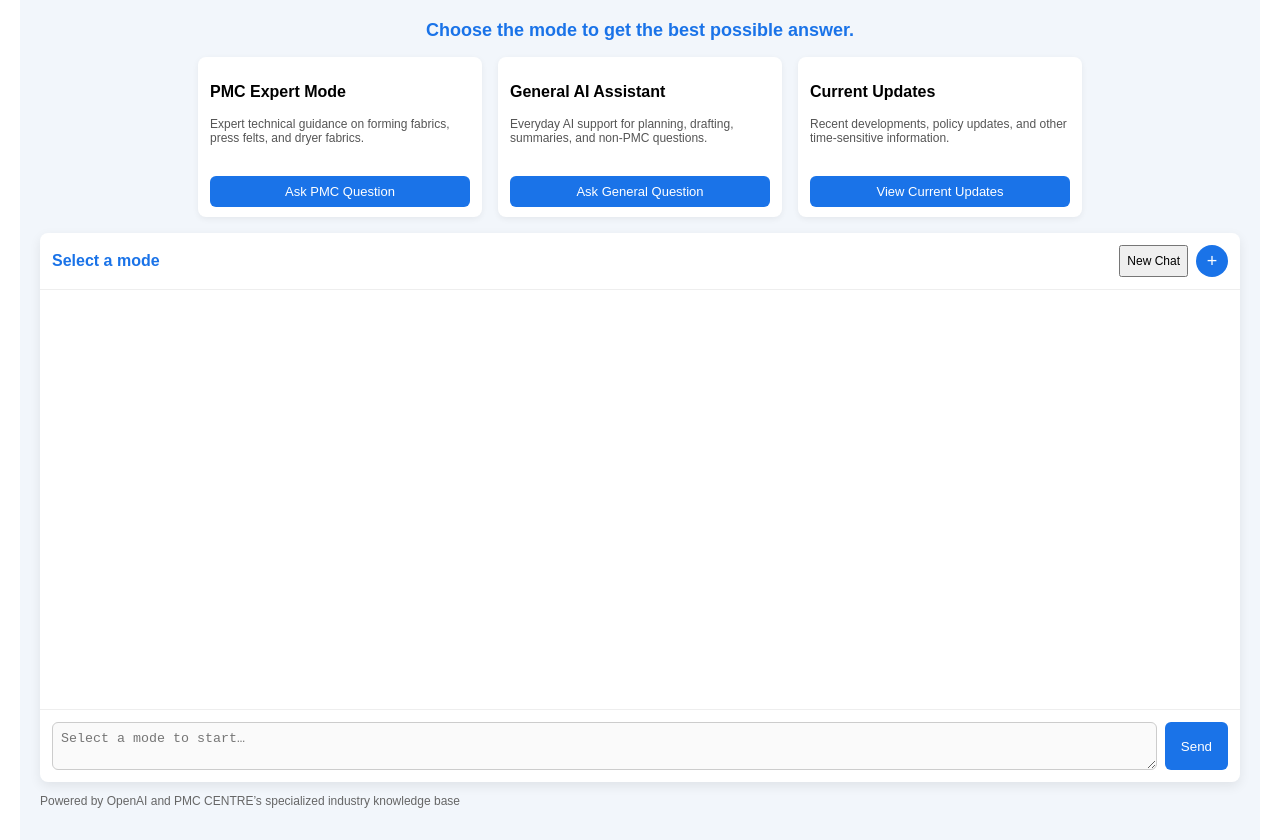
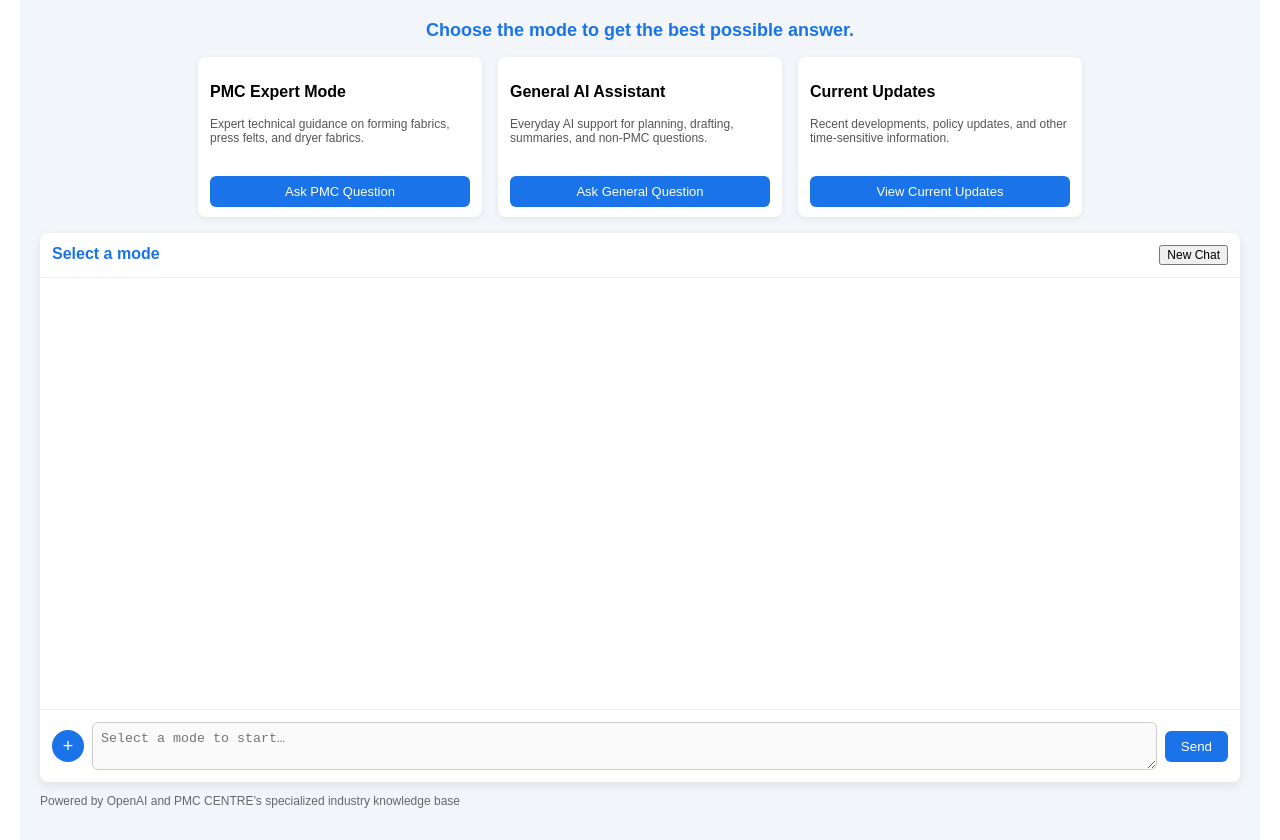
Before and after one commit to support231/pmc-centre-ai-clean-ui, a Next.js app: page / in a window 1280 px wide. Built offline with nearby package versions, Linux system fonts and the light colour scheme.

Commit message:
Update page.tsx: Copy and Edit added

```diff
--- a/app/page.tsx
+++ b/app/page.tsx
@@ -45,7 +45,7 @@ export default function Home() {
   }, [messages, loading]);
 
   /* =======================
-     MODE CHANGE
+     MODE / CHAT RESET
      ======================= */
 
   function onModeChange(m: Mode) {
@@ -101,7 +101,6 @@ export default function Home() {
     setLoading(true);
 
     try {
-      // Lightweight context (last 6 turns only)
       const contextText = updatedMessages
         .slice(-6)
         .map((m) =>
@@ -130,12 +129,13 @@ export default function Home() {
 
       const data = await res.json();
 
-      const assistantMsg: ChatMessage = {
-        role: "assistant",
-        content: data.answer || "No answer received.",
-      };
-
-      setMessages((prev) => [...prev, assistantMsg]);
+      setMessages((prev) => [
+        ...prev,
+        {
+          role: "assistant",
+          content: data.answer || "No answer received.",
+        },
+      ]);
     } catch {
       setMessages((prev) => [
         ...prev,
@@ -148,6 +148,22 @@ export default function Home() {
     } finally {
       setLoading(false);
     }
+  }
+
+  /* =======================
+     EDIT & COPY
+     ======================= */
+
+  function editMessage(index: number) {
+    const msg = messages[index];
+    if (msg.role !== "user") return;
+
+    setInput(msg.content);
+    setMessages(messages.slice(0, index));
+  }
+
+  function copyMessage(text: string) {
+    navigator.clipboard.writeText(text);
   }
 
   function handleKeyDown(e: React.KeyboardEvent<HTMLTextAreaElement>) {
@@ -247,7 +263,6 @@ export default function Home() {
             padding: 12,
             display: "flex",
             justifyContent: "space-between",
-            alignItems: "center",
             borderBottom: "1px solid #eee",
           }}
         >
@@ -255,63 +270,13 @@ export default function Home() {
             {mode ? `Mode: ${mode}` : "Select a mode"}
           </strong>
 
-          <div style={{ display: "flex", gap: 8 }}>
-            <button onClick={startNewChat} style={{ fontSize: 12 }}>
-              New Chat
-            </button>
-
-            <button
-              onClick={() => {
-                if (mode === "LIVE") {
-                  alert(
-                    "Current Updates does not support document upload."
-                  );
-                  return;
-                }
-                fileInputRef.current?.click();
-              }}
-              disabled={!mode}
-              style={{
-                ...uploadBtn,
-                opacity: mode === "LIVE" ? 0.5 : 1,
-              }}
-            >
-              +
-            </button>
-
-            <input
-              type="file"
-              ref={fileInputRef}
-              hidden
-              onChange={onFileSelect}
-            />
-          </div>
+          <button onClick={startNewChat} style={{ fontSize: 12 }}>
+            New Chat
+          </button>
         </div>
 
-        {/* FILE INFO */}
-        {selectedFile && (
-          <div
-            style={{
-              fontSize: 12,
-              padding: "6px 12px",
-              background: "#eef3fb",
-              display: "flex",
-              justifyContent: "space-between",
-            }}
-          >
-            <span>📎 {selectedFile.name}</span>
-            <button onClick={removeFile}>Remove</button>
-          </div>
-        )}
-
         {/* CHAT MESSAGES */}
-        <div
-          style={{
-            flex: 1,
-            overflowY: "auto",
-            padding: 12,
-          }}
-        >
+        <div style={{ flex: 1, overflowY: "auto", padding: 12 }}>
           {messages.map((m, i) => (
             <div
               key={i}
@@ -333,6 +298,15 @@ export default function Home() {
               >
                 {m.content}
               </div>
+
+              <div style={{ fontSize: 12, marginTop: 2 }}>
+                {m.role === "user" && (
+                  <button onClick={() => editMessage(i)}>✏️</button>
+                )}
+                {m.role === "assistant" && (
+                  <button onClick={() => copyMessage(m.content)}>📋</button>
+                )}
+              </div>
             </div>
           ))}
 
@@ -352,8 +326,27 @@ export default function Home() {
             borderTop: "1px solid #eee",
             display: "flex",
             gap: 8,
+            alignItems: "center",
           }}
         >
+          {mode !== "LIVE" && (
+            <>
+              <button
+                onClick={() => fileInputRef.current?.click()}
+                style={uploadBtn}
+              >
+                +
+              </button>
+
+              <input
+                type="file"
+                ref={fileInputRef}
+                hidden
+                onChange={onFileSelect}
+              />
+            </>
+          )}
+
           <textarea
             rows={2}
             style={{ ...textareaStyle, flex: 1 }}
@@ -374,7 +367,6 @@ export default function Home() {
         </div>
       </div>
 
-      {/* FOOTER */}
       <p style={{ marginTop: 12, fontSize: 12, color: "#666" }}>
         Powered by OpenAI and PMC CENTRE’s specialized industry knowledge base
       </p>
```
